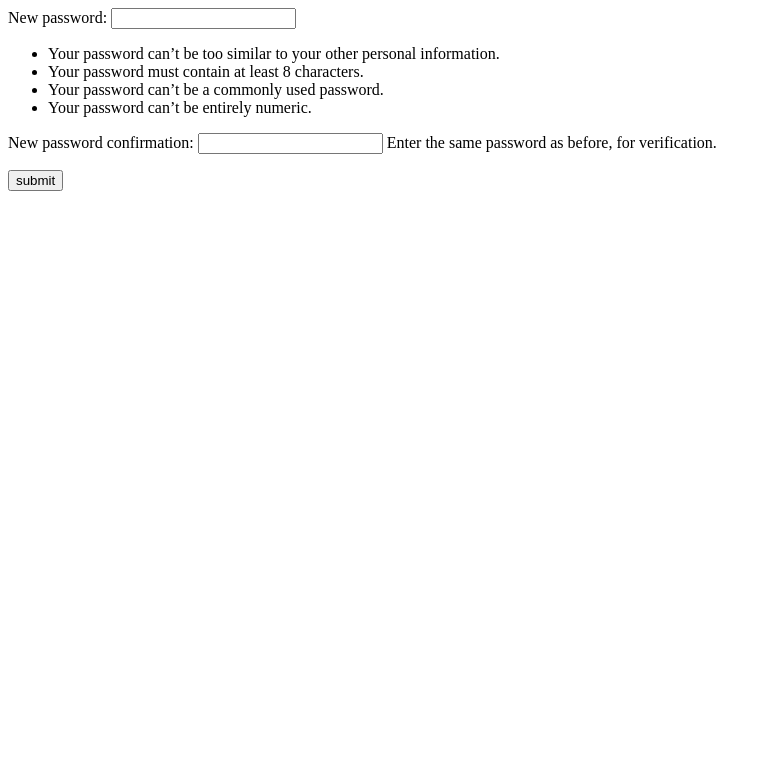
After one commit to sajadrajaee/bloggg, a Django app: page /users/change_password/ in a window 1280 px wide. The commit adds this page. Shown: the top 783 px of the page, without its empty margins (0-771 px from the left). Run offline with Django 5.2, Linux system fonts and the light colour scheme.

Commit message:
password reset and email verification added

```diff
--- a/blogproject/settings.py
+++ b/blogproject/settings.py
@@ -140,7 +140,7 @@ EMAIL_HOST = 'smtp.gmail.com'
 EMAIL_USE_TLS = True
 EMAIL_PORT = 587
 EMAIL_HOST_USER = 'alisajadrajaee313@gmail.com'
-EMAIL_HOST_PASSWORD = ''
+EMAIL_HOST_PASSWORD = 'iwdi wqgk dyrs gdzg'
 
 
 # Default primary key field type
--- /dev/null
+++ b/templates/users/change_password.html
@@ -0,0 +1,14 @@
+<html lang="en">
+<head>
+    <meta charset="UTF-8">
+    <meta name="viewport" content="width=device-width, initial-scale=1.0">
+    <title>Document</title>
+</head>
+<body>
+    <form action="{% url 'users:change_password' %}" method="post">
+        {% csrf_token %}
+        {{ form.as_p }}
+        <button type="submit">submit</button>
+    </form>
+</body>
+</html>
--- a/templates/users/edit_profile.html
+++ b/templates/users/edit_profile.html
@@ -13,7 +13,7 @@
         {{ form.as_p }}
         <button type="submit" >Edit</button>
         <!-- <button type="submit">reset password here</button>  -->
-         <a class="reset" href="#">
+         <a class="reset" href="{% url 'users:change_password' %}">
             reset password here
          </a>
          <a class="goback" href="{% url 'users:profile' %}">Go Back</a>
--- a/templates/users/login.html
+++ b/templates/users/login.html
@@ -22,7 +22,7 @@
             </div>
             <div class="form-group">
                 <button type="submit" class="btn btn-primary">Login</button>
-                <a href="#" class="btn btn-link">Forgot Password?</a>
+                <a href="{% url 'users:password_reset' %}" class="btn btn-link">Forgot Password?</a>
                 <a href="{% url 'users:signup' %}" class="btn btn-link">Register</a>
             </div>
         </form>
--- /dev/null
+++ b/templates/users/password_reset_done.html
@@ -0,0 +1 @@
+<p>password reset form sent succussfully, check your email please!</p>
--- /dev/null
+++ b/templates/users/password_reset_mail.html
@@ -0,0 +1,4 @@
+<p>
+    hi {{user.username}}
+    click <a href="{{ reset_url }}">here</a> and reset your password account!
+</p>
--- a/users/forms.py
+++ b/users/forms.py
@@ -38,3 +38,15 @@ class LoginForm(formsss.Form):
         )
     )
 # class LoginForm(forms.AuthenticationForm):
+
+
+class PasswordChangeForm(forms.SetPasswordForm):
+
+    class Meta:
+        model = CustomUsers
+        fields = ['new_password1', 'new_password2']
+
+class PasswordResetForm(forms.PasswordResetForm):
+    class Meta:
+        model = CustomUsers
+        fields = ('email',)
--- a/users/urls.py
+++ b/users/urls.py
@@ -9,6 +9,8 @@ urlpatterns = [
     path('profile/', profile, name="profile"),
     path('edit_profile', edit_profile, name="edit_profile"),
     path('logout/', log_out, name="logout"),
-
-
+    path('change_password/', change_password, name="change_password"),
+    path('password_reset/', password_reset_request, name="password_reset"),
+    path('password_reset_done/', password_reset_done, name="password_reset_done"),
+    path('password_reset/<uidb64>/<token>/', password_reset_confirm, name="password_reset_confirm")
 ]
--- a/users/views.py
+++ b/users/views.py
@@ -1,12 +1,19 @@
 from django.shortcuts import render
-from .forms import CustomUserCreationForm, LoginForm, CustomUserChangeForm
+from .forms import CustomUserCreationForm, LoginForm, CustomUserChangeForm, PasswordChangeForm, PasswordResetForm
 from .models import CustomUsers
 from django.shortcuts import redirect
 from django.contrib import messages
+from django.utils.http import urlsafe_base64_decode, urlsafe_base64_encode
+from django.utils.encoding import force_bytes
+from django.contrib.sites.shortcuts import get_current_site
+from django.template.loader import render_to_string
+from django.core.mail.message import EmailMessage
 from django.core.mail import send_mail
+from django.contrib.auth.tokens import default_token_generator
 from django.conf import settings
+from django.http import Http404
 # from django.contrib.auth.forms import AuthenticationForm
-from django.contrib.auth import authenticate, login, logout
+from django.contrib.auth import authenticate, login, logout, update_session_auth_hash
 from django.contrib.auth.decorators import login_required
 
 def signup(request):
@@ -31,19 +38,19 @@ def signup(request):
                 )
             user.set_password(password) #this saves password as hash
             user.save()
-            return redirect('users:login')
             #ok! lets send verification email to user
-            subject = ''
-            message = ''
+            message = f'Hi mr/ms{user.username}, you have successfully signed up'
+            subject = 'email verification'
             email_from = settings.EMAIL_HOST_USER
             recipient_list = [user.email,]
             #now send mail
-            # send_mail(
-            #     subject,
-            #     message,
-            #     email_from,
-            #     recipient_list
-            # )
+            send_mail(
+                subject,
+                message,
+                email_from,
+                recipient_list
+            )
+            return redirect('users:login')
         messages.error(request, "invalid form!")
     form = CustomUserCreationForm()
     return render(
@@ -71,6 +78,91 @@ def login_view(request):
     form = LoginForm()
     return render(request, 'users/login.html', {'form':form})
 
+def change_password(request):
+    if request.method == 'POST': #this post is case senstive using low letter will not send request method
+        form = PasswordChangeForm(request.user, request.POST)
+        if form.is_valid():
+            form.save()
+            update_session_auth_hash(request, request.user)
+            subject = 'changed password'
+            message = 'Password changed successfully'
+            email_from = settings.EMAIL_HOST_USER
+            recipient_list = [request.user.email,]
+
+            send_mail (
+                subject,
+                message,
+                email_from,
+                recipient_list
+            )
+            return redirect('users:profile')
+    form = PasswordChangeForm(user=request.user)
+    return render(
+        request, 'users/change_password.html', {'form':form}
+    )
+
+
+# ---------------- PASSWORD FORGOTTEN SECTION --------
+def password_reset_request(request):
+    if request.method == 'POST':
+        form = PasswordResetForm(request.POST)
+        if form.is_valid():
+            user_email = form.cleaned_data['email']
+            try:
+                user = CustomUsers.objects.get(email=user_email)
+                uid = urlsafe_base64_encode(force_bytes(user.pk))
+                token = default_token_generator.make_token(user)
+                current_site = get_current_site(request)
+                reset_url = f"{current_site}/users/password_reset/{uid}/{token}/"
+
+                message = render_to_string(
+                    'users/password_reset_mail.html',
+                    {
+                        'user':user,
+                        'reset_url':reset_url,
+                    }
+                )
+                subject = f'email varification'
+                email = EmailMessage(
+                    subject, message, to=[user_email]
+                )
+                email.send()
+                return redirect('users:password_reset_done')
+            except (CustomUsers.DoesNotExist):
+                raise Http404("something went wrong or user with this email does not exist!")
+
+    form = PasswordResetForm()
+    return render(
+        request, 'users/password_reset.html', {'form':form}
+    )
+
+def password_reset_done_mail(request):
+    return render(request, 'users/password_reset_mail.html', {})
+
+def password_reset_done(request):
+    return render(request, 'users/password_reset_done.html', {})
+
+def password_reset_confirm(request, uidb64, token):
+    try:
+        uid = urlsafe_base64_decode(uidb64).decode()
+        user = CustomUsers.objects.get(pk=uid)
+    except (ValueError, OverflowError, CustomUsers.DoesNotExist):
+        user = None
+    if user is not None and default_token_generator.check_token(user, token):
+        if request.method == 'POST': #change password from process
+            form = PasswordChangeForm(user, request.POST)
+            if form.is_valid():
+                form.save()
+                return redirect('users:login')
+            form.add_error('invalid form, try again!')
+        form = PasswordChangeForm(None)
+        return render(request, 'users/password_reset_confirm.html', {'form':form})
+    return render(
+        request, 'users/password_reset_confirm.html', {}
+    )
+
+
+# ---------------- PROFILE SECTION ---------------
 @login_required(login_url='users:login')
 def profile(request):
     return render(request, 'users/profile.html', {})
@@ -80,7 +172,6 @@ def edit_profile(request):
         form = CustomUserChangeForm(
             request.POST, request.FILES, instance = request.user
         )
-
         if form.is_valid():
             form.save()
             messages.success(request, 'profile edited succuessfully')
```
Also changed, not shown: templates/users/password_reset.html (added, +14 -0 lines), templates/users/password_reset_confirm.html (added, +14 -0 lines), media/users/images/FB_IMG_1712887951929.jpg (added), media/users/images/FB_IMG_1712887955667.jpg (added).
